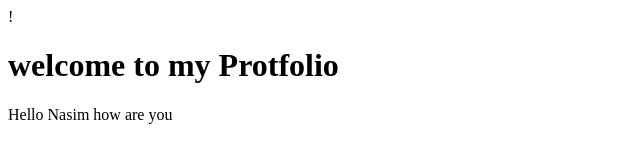
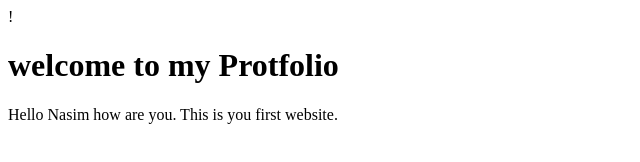
Before and after one commit to nasimqureshi/myprofile, a plain HTML site: page index.html in a window 1280 px wide. Shown: the whole page, without its empty margins (0-640 px from the left). Drawn offline with Linux system fonts and the light colour scheme.

Commit message:
my second commit

```diff
--- a/index.html
+++ b/index.html
@@ -7,6 +7,6 @@
 </head>
     <body>
     <h1>welcome to my Protfolio</h1>
-       Hello Nasim how are you
+       Hello Nasim how are you. This is you first website.
     </body>
 </html>
```
